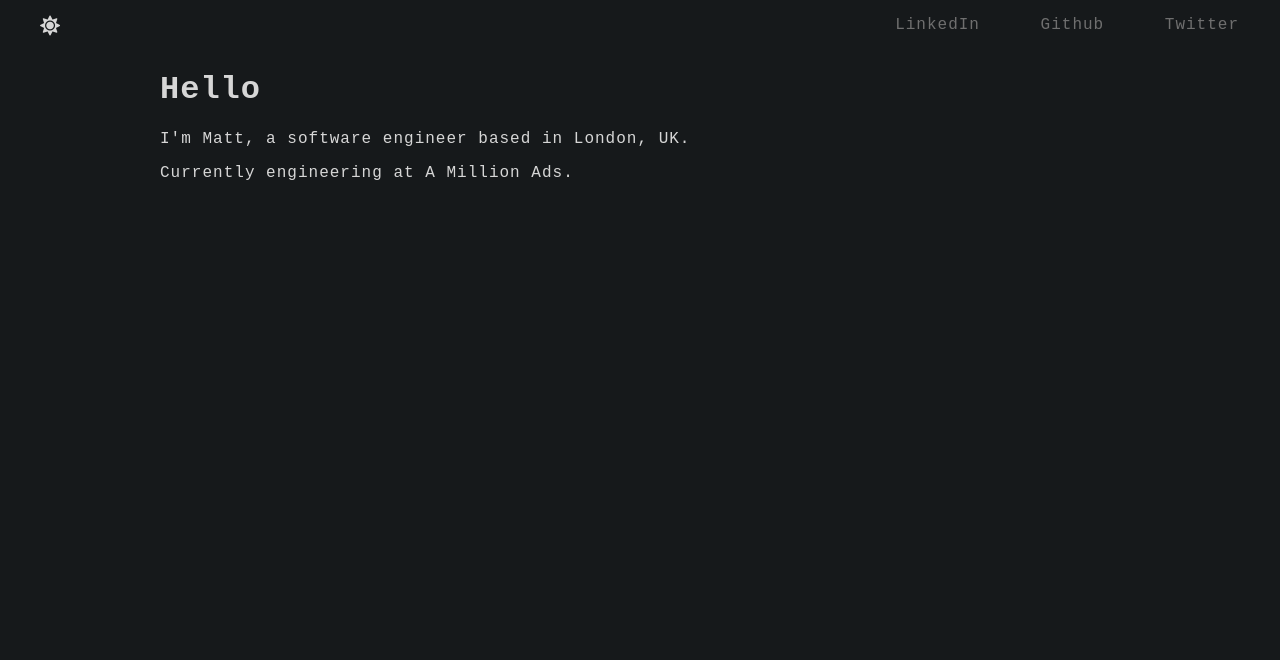
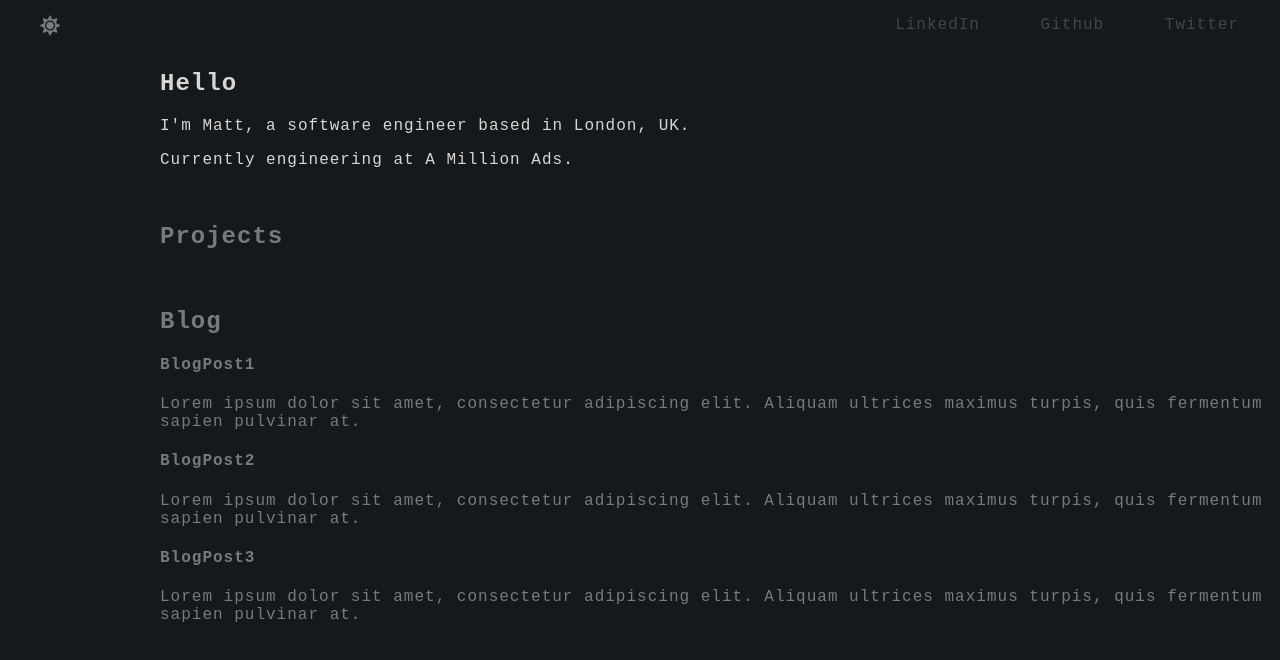
Before and after one commit to MattBidewell/old_personal_site, a Vue app: page / in a window 1280 px wide. Shown: the top 660 px of the page. Built offline with nearby package versions, Linux system fonts and the light colour scheme.

Commit message:
added fade in and blog component

```diff
--- a/src/App.vue
+++ b/src/App.vue
@@ -7,14 +7,21 @@
       </ul>
       <Social class="flex-child"/>
     </div>
-    <Welcome/>
-    <br>
+    <section id="content">
+      <Welcome/>
+      <br>
+      <ProjectList id="project-list"/>
+      <br>
+      <BlogList id="blog-list"/>
+    </section>
   </div>
 </template>
 
 <script>
-import Welcome from './components/Welcome';
+import Welcome from "./components/Welcome";
 import Social from "./components/Social";
+import BlogList from "./components/BlogList";
+import ProjectList from "./components/ProjectList";
 
 export default {
   name: 'App',
@@ -28,6 +35,8 @@ export default {
     }
   },
   components: {
+    BlogList,
+    ProjectList,
     Social,
     Welcome
   },
@@ -101,7 +110,7 @@ export default {
     background: var(--bg);
   }
 
-  .welcome {
+  #content {
     margin-left:10rem;
   }
 
@@ -134,8 +143,14 @@ export default {
     display:none;
   }
 
+  #blog-list, #project-list, #top-bar {
+      animation: 3s fadeIn ease-in forwards;
+      animation-delay:3s;
+      opacity: 0;
+  }
+
   @media only screen and (max-width: 600px) {
-      .welcome {
+      #content {
         padding-top:5rem;
         margin-left:1.5rem;
       }
@@ -149,4 +164,9 @@ export default {
       }
   }
 
+  @keyframes fadeIn {
+    0% {opacity: 0;}
+    100% {opacity: 1;}
+  }
+
 </style>
```
